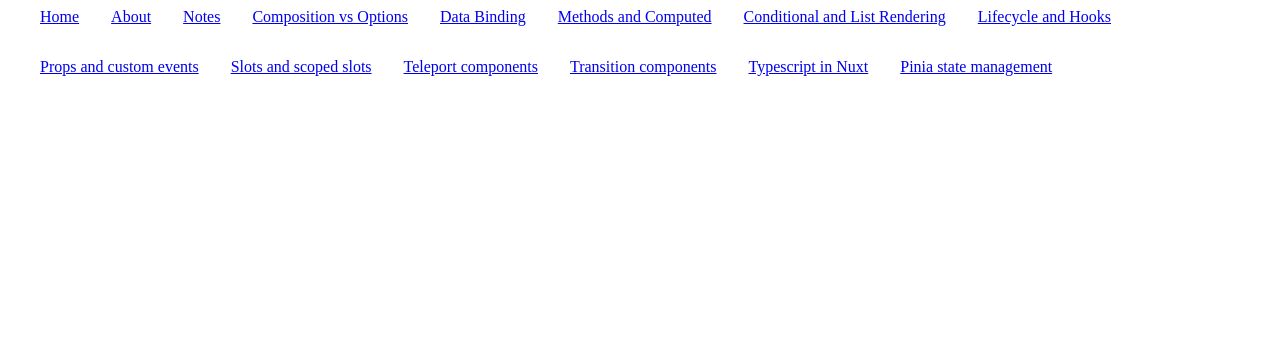
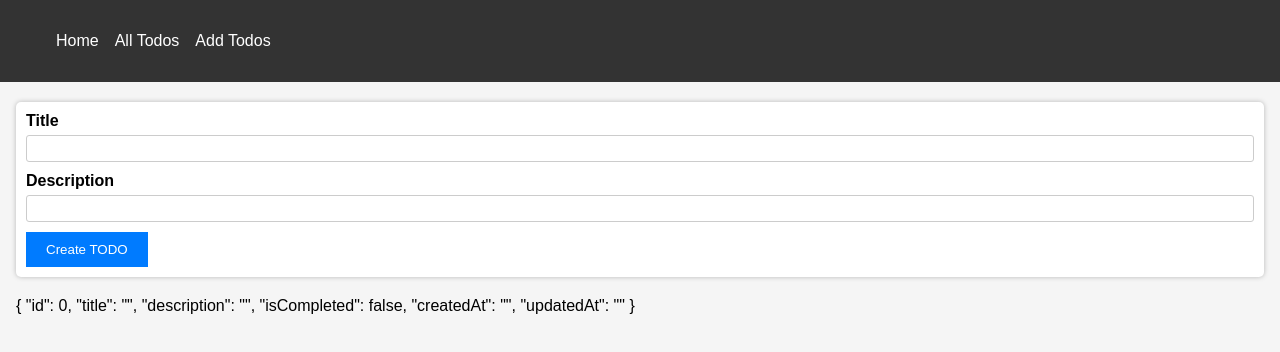
Before and after one commit to Jos017/nuxtcourse, a Nuxt app: page /project/todos/add/new in a window 1280 px wide. Shown: the top 352 px of the page. Built offline with nearby package versions, Linux system fonts and the light colour scheme.

Commit message:
todo project

```diff
--- /dev/null
+++ b/assets/css/main.css
@@ -0,0 +1,33 @@
+body {
+  font-family: Arial, Helvetica, sans-serif;
+  background-color: #f5f5f5;
+  margin: 0;
+  padding: 0;
+}
+
+h1,
+h2 {
+  color: #333;
+}
+
+a {
+  color: #007bff;
+  text-decoration: none;
+}
+
+a:hover {
+  color: #0056b3;
+}
+
+button {
+  background-color: #007bff;
+  color: #fff;
+  border: none;
+  padding: 10px 20px;
+  cursor: pointer;
+  transition: background-color 0.3s ease;
+}
+
+button:hover {
+  color: #0056b3;
+}
--- /dev/null
+++ b/components/Banner.vue
@@ -0,0 +1,11 @@
+<template>
+  <div>
+    <h1>Welcome to our TODOs App</h1>
+  </div>
+</template>
+
+<script lang="ts" setup>
+
+</script>
+
+<style></style>
--- /dev/null
+++ b/components/Navbar.vue
@@ -0,0 +1,45 @@
+<script lang="ts" setup>
+interface NavItem { label: string, path: string }
+
+const NAV_ITEMS: NavItem[] = [
+  { label: 'Home', path: '/' },
+  { label: 'All Todos', path: '/project' },
+  { label: 'Add Todos', path: '/project/todos/add/new' },
+]
+</script>
+
+<template>
+  <nav>
+    <ul>
+      <li v-for="item in NAV_ITEMS">
+        <NuxtLink :to="item.path">{{ item.label }}</NuxtLink>
+      </li>
+    </ul>
+  </nav>
+</template>
+
+
+<style scoped>
+nav {
+  background-color: #333;
+  color: #fff;
+  padding: 1rem;
+}
+
+ul {
+  list-style: none;
+  display: flex;
+  gap: 1rem;
+}
+
+a {
+  color: #fff;
+  text-decoration: none;
+  transition: color 0.3s ease;
+}
+
+a:hover {
+  color: #ddd;
+  text-decoration: underline;
+}
+</style>
--- /dev/null
+++ b/components/TodoForm.vue
@@ -0,0 +1,73 @@
+<script setup lang="ts">
+import type { Todo } from '~/stores/todo';
+
+interface TodoFormProps {
+  todo: Todo,
+  isEdit: boolean
+}
+
+const { todo, isEdit } = defineProps<TodoFormProps>()
+const todoStore = useTodoStore();
+const router = useRouter();
+const form = computed(() => todo);
+
+const handleFormSubmit = () => {
+  if (isEdit) {
+    form.value.updatedAt = new Date().toISOString();
+    todoStore.updateTodo(form.value);
+    router.push('/project/todos/' + form.value.id);
+  } else {
+    form.value.id = new Date().getTime();
+    form.value.createdAt = new Date().toISOString();
+    console.log(form.value)
+    todoStore.addTodo(form.value);
+    router.push('/project/todos/' + form.value.id);
+  }
+}
+</script>
+
+<template>
+  <form @submit.prevent="handleFormSubmit">
+    <div>
+      <label for="title">Title</label>
+      <input type="text" id="title" v-model="form.title" required />
+    </div>
+    <div>
+      <label for="description">Description</label>
+      <input type="text" id="description" v-model="form.description" required />
+    </div>
+
+    <button type="submit" class="btn-success">{{ isEdit ? 'Update TODO' : 'Create TODO' }}</button>
+  </form>
+  {{ form }}
+</template>
+
+
+<style scoped>
+form {
+  background-color: #fff;
+  padding: 10px;
+  margin: 20px 0;
+  border-radius: 5px;
+  box-shadow: 0 0 5px rgba(0, 0, 0, 0.25);
+}
+
+div {
+  margin-bottom: 10px;
+}
+
+label {
+  display: block;
+  margin-bottom: 5px;
+  font-weight: 700;
+}
+
+input,
+textarea {
+  width: 100%;
+  padding: 5px;
+  border-radius: 3px;
+  border: 1px solid #ccc;
+  box-sizing: border-box;
+}
+</style>
--- /dev/null
+++ b/components/TodoList.vue
@@ -0,0 +1,35 @@
+<script lang="ts" setup>
+import type { Todo } from '~/stores/todo';
+
+interface TodoListProps {
+  todos: Todo[];
+}
+
+const { todos } = defineProps<TodoListProps>()
+</script>
+
+<template>
+  <ul>
+    <li v-for="{ isCompleted, id, title } in todos" :key="id">
+      <nuxt-link :to="`/project/todos/${id}`">{{ title }}</nuxt-link>
+      <span v-if="isCompleted">✅</span>
+      <span v-else>❌</span>
+    </li>
+  </ul>
+</template>
+
+<style scoped>
+ul {
+  list-style: none;
+  padding: 30px;
+}
+
+li {
+  margin: 10px 0;
+  display: flex;
+  align-items: center;
+  justify-content: space-between;
+  padding: 10px;
+  background-color: #f9f9f9;
+}
+</style>
--- a/layouts/default.vue
+++ b/layouts/default.vue
@@ -15,7 +15,8 @@ const menu: MenuItem[] = [
   { label: 'Teleport components', path: '/teleport-components' },
   { label: 'Transition components', path: '/transition-components' },
   { label: 'Typescript in Nuxt', path: '/typescript-in-nuxt' },
-  { label: 'Pinia state management', path: '/pinia-state-management' }
+  { label: 'Pinia state management', path: '/pinia-state-management' },
+  { label: 'Project', path: '/project' }
 ]
 
 </script>
--- /dev/null
+++ b/layouts/project.vue
@@ -0,0 +1,19 @@
+<script lang="ts" setup>
+
+</script>
+
+<template>
+  <div>
+    <Navbar />
+    <main>
+      <slot />
+    </main>
+  </div>
+</template>
+
+
+<style scoped>
+main {
+  margin: 16px;
+}
+</style>
--- a/nuxt.config.ts
+++ b/nuxt.config.ts
@@ -8,6 +8,7 @@ export default defineNuxtConfig({
   pinia: {
     storesDirs: ['./stores/**'],
   },
+  css: ['~/assets/css/main.css'],
   features: { devLogs: false },
   // WE CAN CONFIG IF THE FOLDER FOR COMPONENTS USES PREFIX
   // components: [
--- /dev/null
+++ b/pages/project/index.vue
@@ -0,0 +1,13 @@
+<script lang="ts" setup>
+definePageMeta({ layout: 'project' })
+const todoStore = useTodoStore();
+const { todos } = storeToRefs(todoStore);
+</script>
+
+<template>
+  <Banner />
+  <TodoList :todos="todos" />
+</template>
+
+
+<style></style>
--- /dev/null
+++ b/pages/project/todos/[action]/[type].vue
@@ -0,0 +1,34 @@
+<script setup lang="ts">
+import type { Todo } from '~/stores/todo';
+
+definePageMeta({ layout: 'project' })
+const route = useRoute();
+const todoStore = useTodoStore();
+const isEdit = computed(() => route.params.action === 'edit');
+const todoId = computed(() => Number(route.params.type));
+const foundTodo = computed(() => todoStore.getTodoById(todoId.value));
+const todo = ref<Todo>({
+  id: 0,
+  title: '',
+  description: '',
+  isCompleted: false,
+  createdAt: '',
+  updatedAt: '',
+})
+
+onMounted(() => {
+  if (isEdit.value) {
+    if (foundTodo.value) {
+      todo.value = { ...foundTodo.value }
+    }
+
+    console.log(todo.value)
+  }
+})
+</script>
+
+<template>
+  <TodoForm :todo="todo" :is-edit="isEdit" />
+</template>
+
+<style></style>
--- /dev/null
+++ b/pages/project/todos/[id].vue
@@ -0,0 +1,85 @@
+<script lang="ts" setup>
+definePageMeta({ layout: 'project' })
+const route = useRoute();
+const todoStore = useTodoStore();
+const todoId = Number(route.params.id);
+const todo = computed(() => todoStore.getTodoById(todoId));
+
+const toggleCompletedStatus = () => {
+  todoStore.toggleCompletedStatus(todoId);
+}
+</script>
+
+<template>
+  <div>
+
+    <h1>{{ todo?.title }}</h1>
+    <p>{{ todo?.description }}</p>
+
+    <hr>
+
+    <p>Completed: {{ todo?.isCompleted ? 'Yes' : 'No' }}</p>
+    <p>Created at: {{ todo?.createdAt }}</p>
+
+    <NuxtLink :to="`/project/todos/edit/${todo?.id}`" class="btn">Edit</NuxtLink>
+
+    <button v-if="todo?.isCompleted" class="btn-danger" @click="toggleCompletedStatus">
+      Mark as not completed
+    </button>
+    <button v-else class="btn-success" @click="toggleCompletedStatus">
+      Mark as completed
+    </button>
+  </div>
+</template>
+
+<style>
+.btn {
+  background-color: #007bff;
+  color: #fff;
+  border: none;
+  padding: 10px 20px;
+  cursor: pointer;
+  border-radius: 4px;
+  text-decoration: none;
+  margin: 10px;
+  font-size: 16px;
+}
+
+.btn:hover {
+  background-color: #0056b3;
+}
+
+.btn-success {
+  background-color: #28a745;
+  color: #fff;
+  border: none;
+  padding: 10px 20px;
+  cursor: pointer;
+  border-radius: 4px;
+  text-decoration: none;
+  margin: 10px;
+  font-size: 16px
+}
+
+.btn-success:hover {
+  background-color: #218838;
+  color: #fff;
+}
+
+.btn-danger {
+  background-color: #dc3545;
+  color: #fff;
+  border: none;
+  padding: 10px 20px;
+  cursor: pointer;
+  border-radius: 4px;
+  text-decoration: none;
+  margin: 10px;
+  font-size: 16px
+}
+
+.btn-danger:hover {
+  background-color: #c62828;
+  color: #fff;
+}
+</style>
--- /dev/null
+++ b/stores/todo.ts
@@ -0,0 +1,60 @@
+import SecureLS from 'secure-ls';
+
+export interface Todo {
+  id: number;
+  title: string;
+  description: string;
+  isCompleted: boolean;
+  createdAt: string;
+  updatedAt: string;
+}
+
+export const useTodoStore = defineStore('todo', {
+  state: () => ({
+    todos: [] as Todo[],
+  }),
+  getters: {
+    getTodoById: (state) => (id: number) => {
+      return state.todos.find((todo) => todo.id === id);
+    },
+  },
+  actions: {
+    addTodo(todo: Todo) {
+      this.todos.push(todo);
+    },
+    updateTodo(todo: Todo) {
+      const index = this.todos.findIndex((t) => t.id === todo.id);
+      if (index !== -1) {
+        this.todos[index] = todo;
+      }
+    },
+    deleteTodo(id: number) {
+      const index = this.todos.findIndex((t) => t.id === id);
+      if (index !== -1) {
+        this.todos.splice(index, 1);
+      }
+    },
+    toggleCompletedStatus(id: number) {
+      const index = this.todos.findIndex((t) => t.id === id);
+      if (index !== -1) {
+        this.todos[index].isCompleted = !this.todos[index].isCompleted;
+      }
+    },
+  },
+  persist: {
+    storage: {
+      getItem: (key) =>
+        new SecureLS({
+          isCompression: false,
+          encodingType: 'AES',
+          encryptionSecret: '@Sdl#sd1234d,.',
+        }).get(key),
+      setItem: (key, value) =>
+        new SecureLS({
+          isCompression: false,
+          encodingType: 'AES',
+          encryptionSecret: '@Sdl#sd1234d,.',
+        }).set(key, value),
+    },
+  },
+});
```
